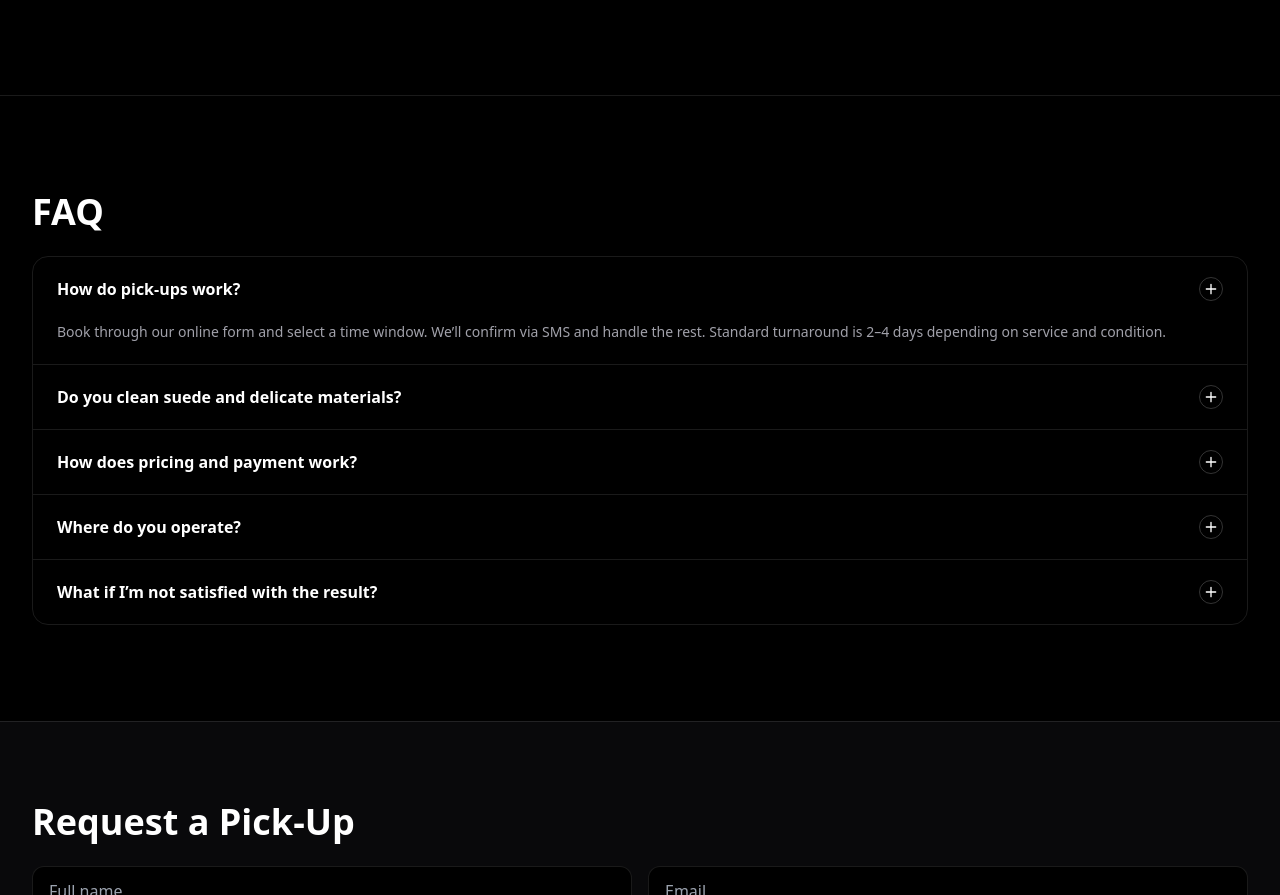
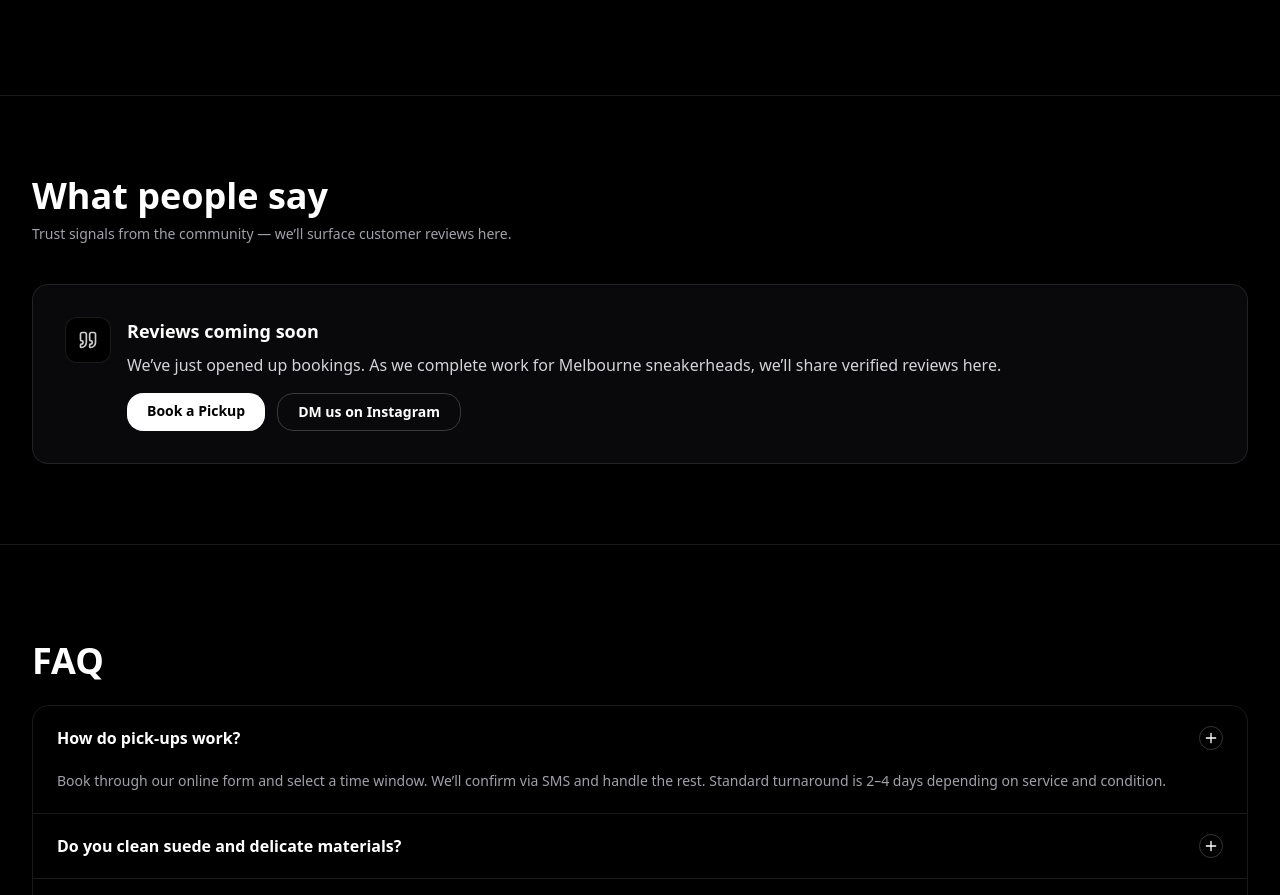
Before and after one commit to unlacesneakers/unlace-site, a Next.js app: page / in a window 1280 px wide. Shown: the part 3899-4794 px from the top of the page. Built offline with nearby package versions, Linux system fonts and the light colour scheme.

Commit message:
Update index.tsx

```diff
--- a/pages/index.tsx
+++ b/pages/index.tsx
@@ -313,6 +313,8 @@ export default function Home() {
           <ProcessSteps items={steps} />
         </Reveal>
 
+        <Testimonials items={testimonials} instagramUrl={CONTACT.instagram} />
+
         {/* FAQ */}
         <Reveal>
           <FAQ items={faqs} />
```
